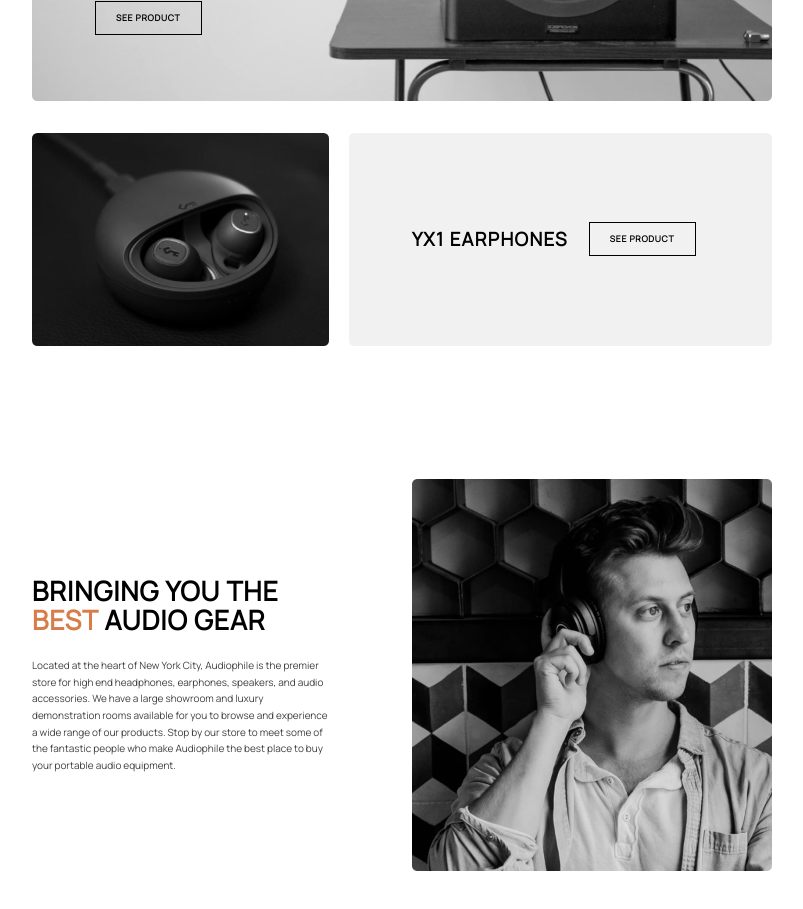
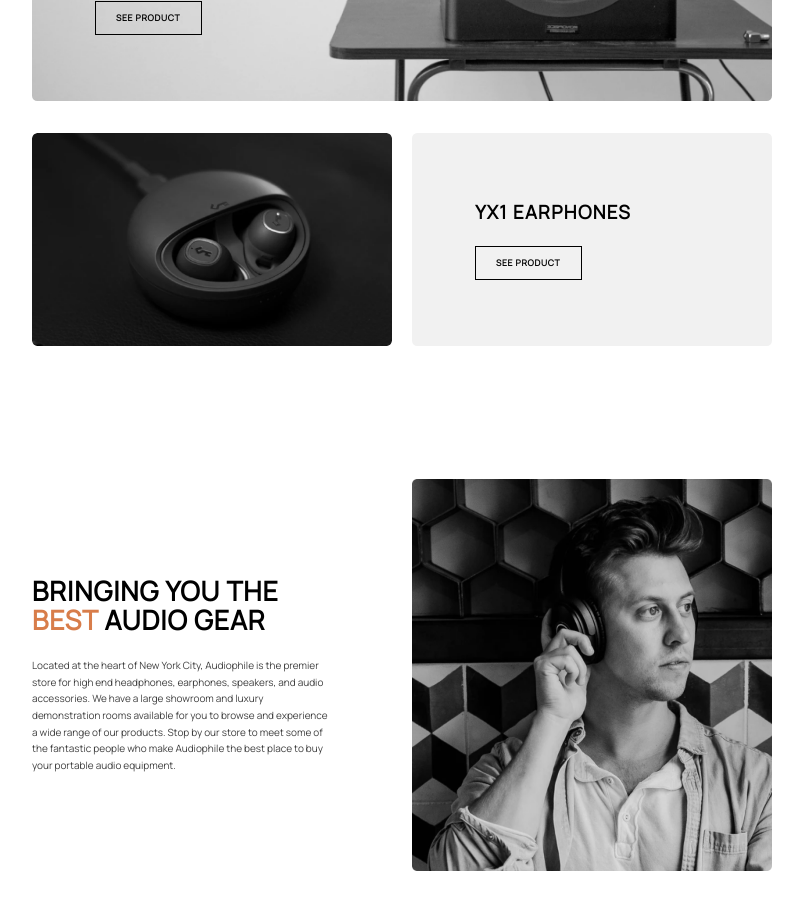
Before and after one commit to jdays2/myAudiophile, a React (Create React App) app: page / in a window 1280 px wide. Shown: the part 1380-2289 px from the top of the page, without its empty margins (238-1041 px from the left). Built offline with nearby package versions, Linux system fonts and the light colour scheme.

Commit message:
fix: change main.jsx styles

```diff
--- a/src/styles/components/_advisable.scss
+++ b/src/styles/components/_advisable.scss
@@ -85,7 +85,7 @@
 		&__img {
 			border-radius: 0.8rem;
 			overflow: hidden;
-			width: 54rem;
+			flex: 1;
 			height: 100%;
 
 			img {
@@ -98,14 +98,20 @@
 			background-color: $gray;
 			border-radius: 0.8rem;
 			overflow: hidden;
-			width: 54rem;
-			padding: 9.5rem;
+			flex: 1;
+			justify-content: center;
 			display: flex;
-			align-items: center;
+			flex-direction: column;
+			align-items: flex-start;
 			gap: 3.2rem;
+
+			.btn {
+				margin-left: 9.5rem;
+			}
 		}
 
 		&__title {
+			margin-left: 9.5rem;
 			color: $black-dark;
 			font-family: Manrope;
 			font-size: 2.8rem;
@@ -115,5 +121,7 @@
 			letter-spacing: 0.2rem;
 			text-transform: uppercase;
 		}
+
+
 	}
 }
```
